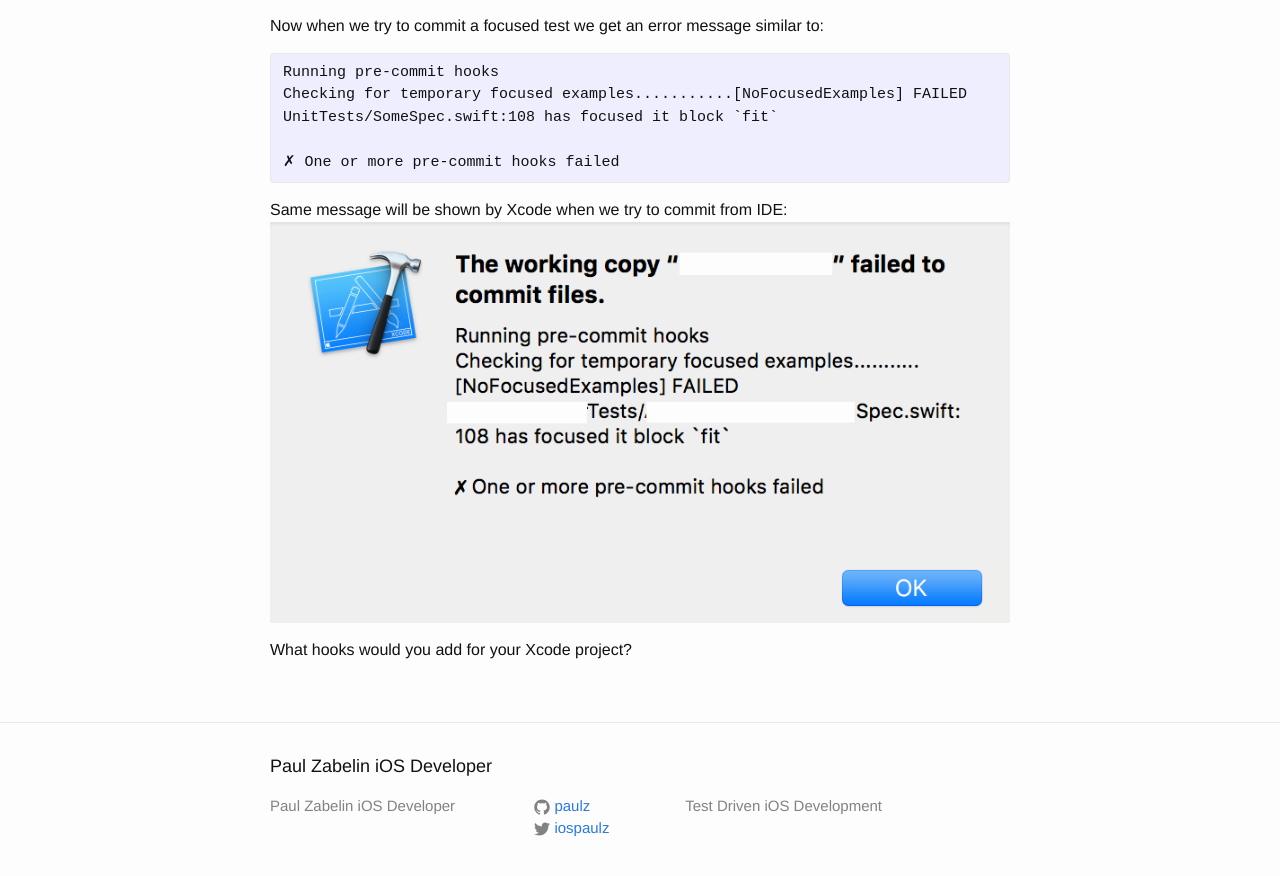
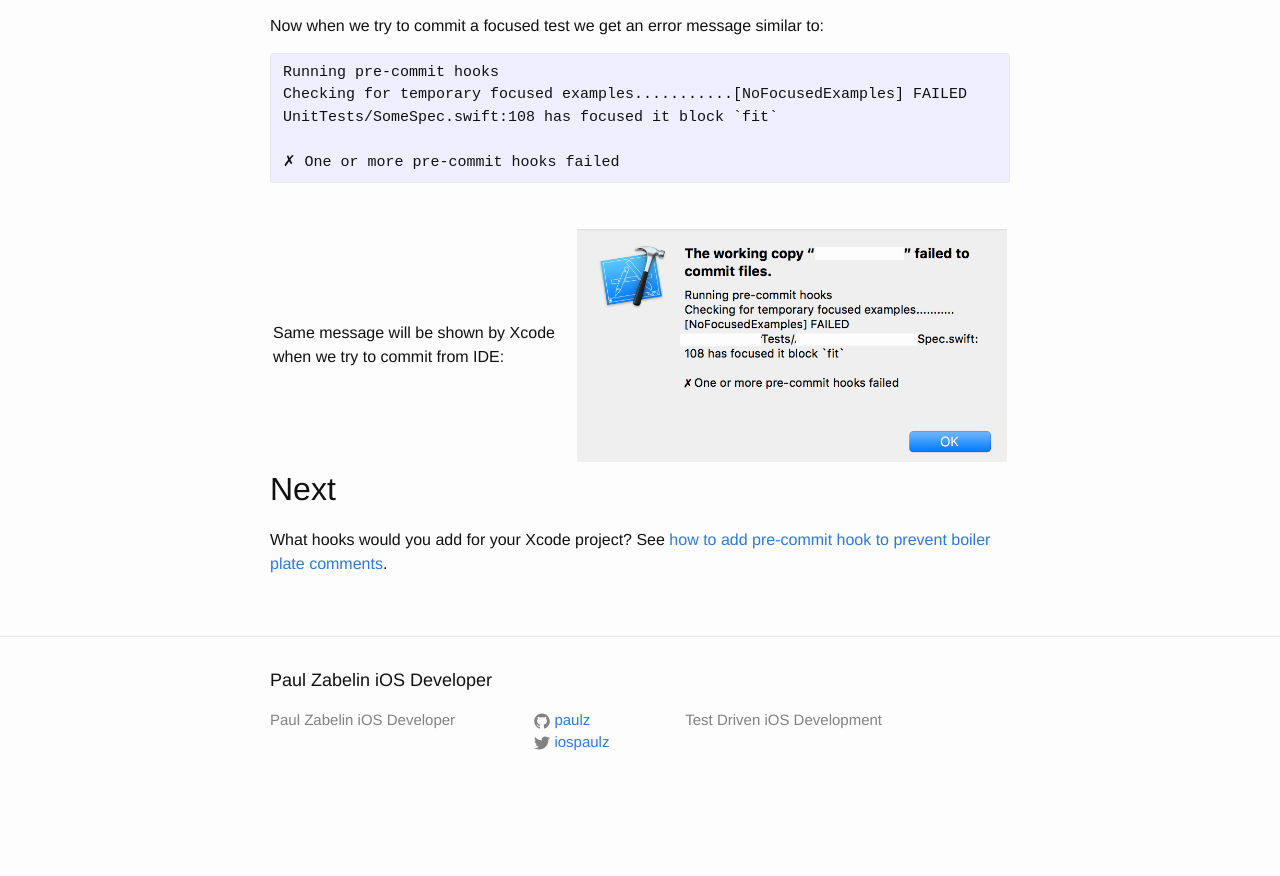
Before and after one commit to paulz/paulz.github.io, a Jekyll site: the page built from _posts/2015-12-08-xcode-project-git-hooks.markdown, in a window 1280 px wide and 900 px high, scrolled down 1518 px. Shown: the top 876 px of the window. Built offline with Jekyll 4.4.1, drawn with Linux system fonts in a browser that asks for light colours; after the commit the page ends 2332 px from its top, so only the background shows below that.

Commit message:
add link to another pre-commit hook post

```diff
--- a/_posts/2015-12-08-xcode-project-git-hooks.markdown
+++ b/_posts/2015-12-08-xcode-project-git-hooks.markdown
@@ -51,7 +51,13 @@ UnitTests/SomeSpec.swift:108 has focused it block `fit`
 ✗ One or more pre-commit hooks failed
 {% endhighlight %}
 
-Same message will be shown by Xcode when we try to commit from IDE:
-![Xcode error screenshot](/assets/xcode-pre-commit-hook-error-message.png)
 
+
+||  |
+|:-------|:-------:|
+|Same message will be shown by Xcode when we try to commit from IDE:| ![Xcode error screenshot](/assets/xcode-pre-commit-hook-error-message.png){:width="100%"}   |
+
+
+## Next
 What hooks would you add for your Xcode project?
+See [how to add pre-commit hook to prevent boiler plate comments](/xcode/source/code/2015/12/12/remove-default-header-comment-in-xcode.html).
```
